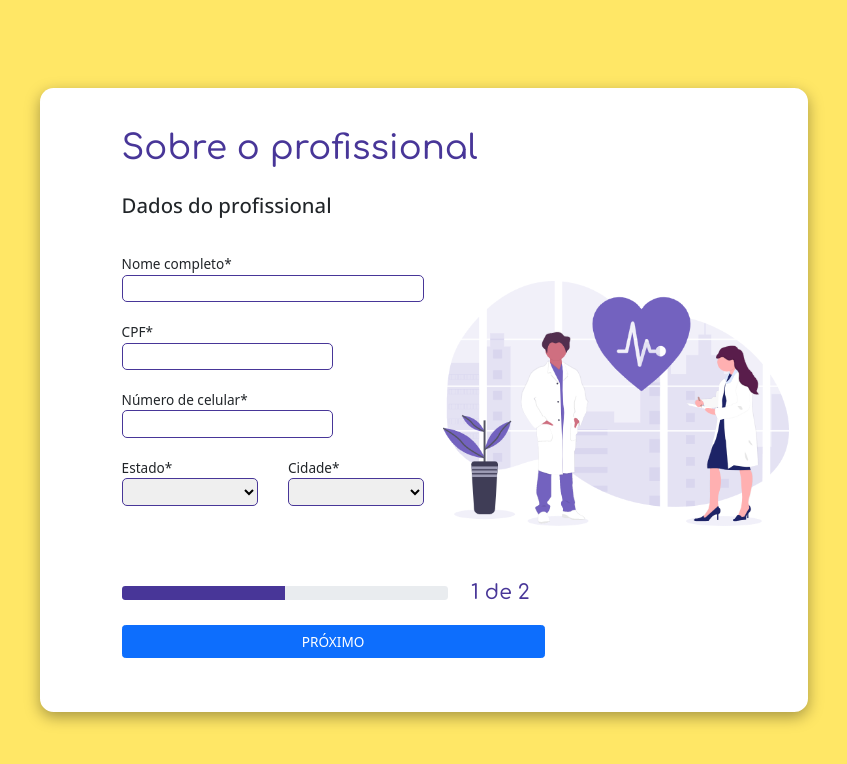
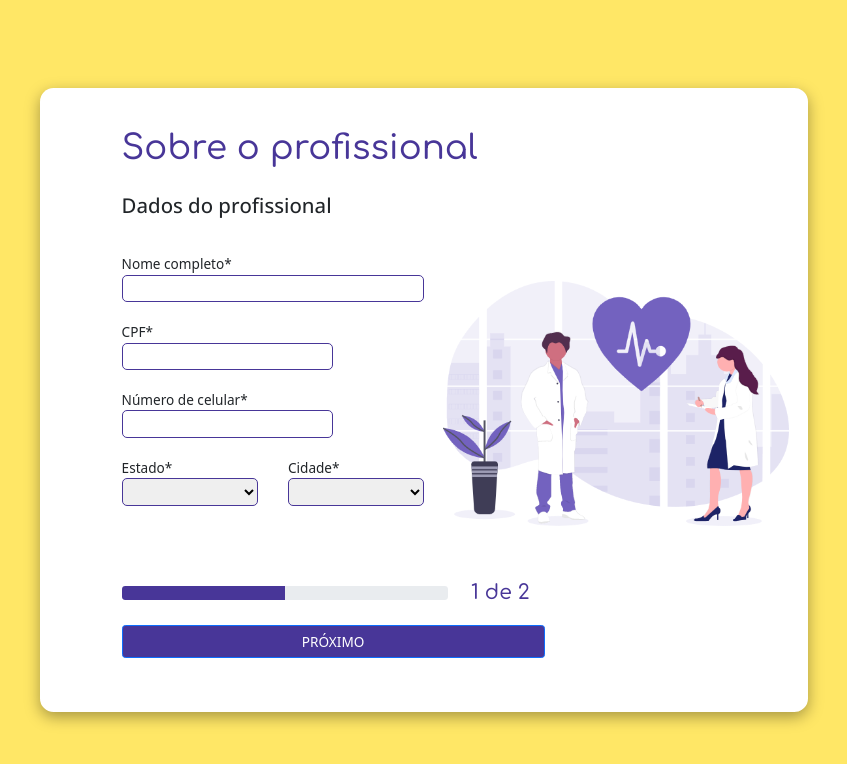
Before and after one commit to robinndev/facilConsulta-case, a Vue app: page / in a window 1280 px wide. Shown: the top 764 px of the page, without its empty margins (216-1063 px from the left). Built offline with nearby package versions, Linux system fonts and the light colour scheme.

Commit message:
fix: adding branch dev

```diff
--- a/src/views/home/style.scss
+++ b/src/views/home/style.scss
@@ -100,6 +100,7 @@
       .pageone__button {
         margin-left: 6rem;
         margin-top: 1rem;
+        background-color: $color-primary;
       }
     }
   }
```
